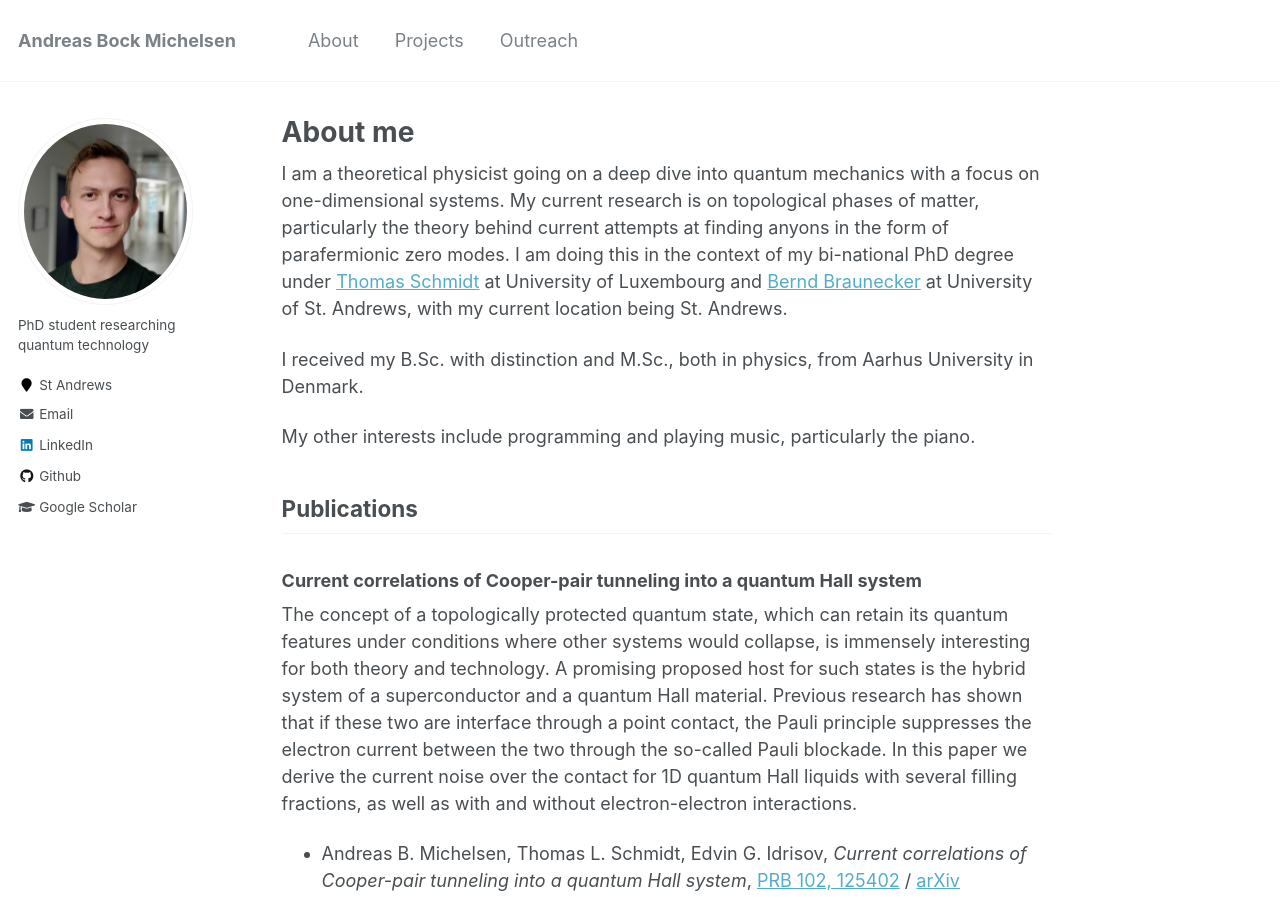
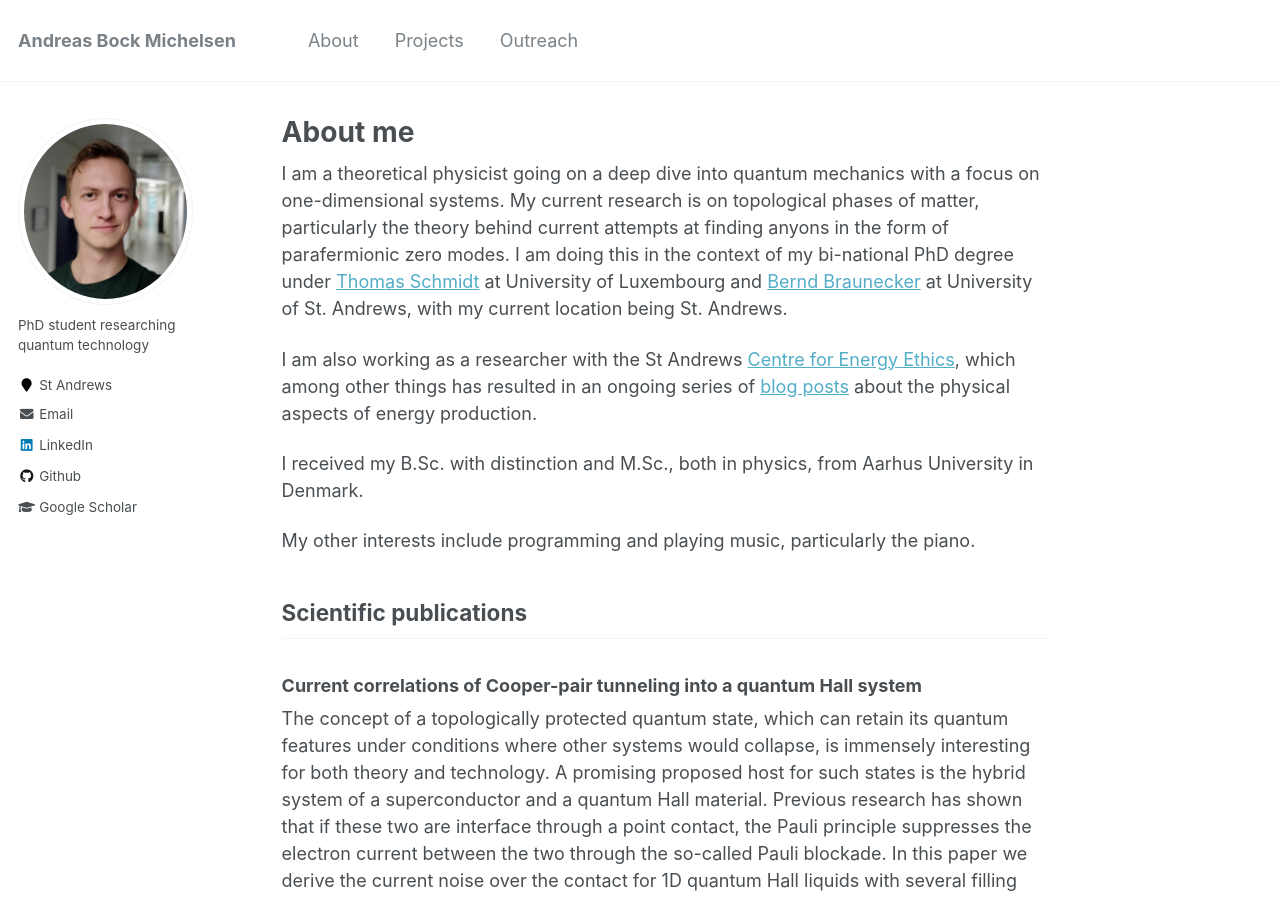
Before and after one commit to AndBM/andbm.github.io, a Jekyll site: the page built from _pages/about.md, in a window 1280 px wide and 900 px high. Built offline with Jekyll 4.4.1, drawn with Linux system fonts in a browser that asks for light colours.

Commit message:
Added blog post link to front page

```diff
--- a/_pages/about.md
+++ b/_pages/about.md
@@ -10,11 +10,13 @@ redirect_from:
 
 I am a theoretical physicist going on a deep dive into quantum mechanics with a focus on one-dimensional systems. My current research is on topological phases of matter, particularly the theory behind current attempts at finding anyons in the form of parafermionic zero modes. I am doing this in the context of my bi-national PhD degree under [Thomas Schmidt][1] at University of Luxembourg and [Bernd Braunecker][2] at University of St. Andrews, with my current location being St. Andrews.
 
+I am also working as a researcher with the St Andrews [Centre for Energy Ethics][4], which among other things has resulted in an ongoing series of [blog posts][5] about the physical aspects of energy production.
+
 I received my B.Sc. with distinction and M.Sc., both in physics, from Aarhus University in Denmark.
 
 My other interests include programming and playing music, particularly the piano.
 
-## Publications
+## Scientific publications
 
 ### Current correlations of Cooper-pair tunneling into a quantum Hall system
 The concept of a topologically protected quantum state, which can retain its quantum features under conditions where other systems would collapse, is immensely interesting for both theory and technology. A promising proposed host for such states is the hybrid system of a superconductor and a quantum Hall material. Previous research has shown that if these two are interface through a point contact, the Pauli principle suppresses the electron current between the two through the so-called Pauli blockade. In this paper we derive the current noise over the contact for 1D quantum Hall liquids with several filling fractions, as well as with and without electron-electron interactions.
@@ -32,3 +34,5 @@ You can reach me at [andreas@abmichelsen.com][3].
 [1]:https://tmqs.uni.lu
 [2]:https://www.st-andrews.ac.uk/~bhb/
 [3]:mailto:andreas@abmichelsen.com
+[4]:https://energyethics.st-andrews.ac.uk/
+[5]:https://abmichelsen.com/outreach/energy-ethics/
```
